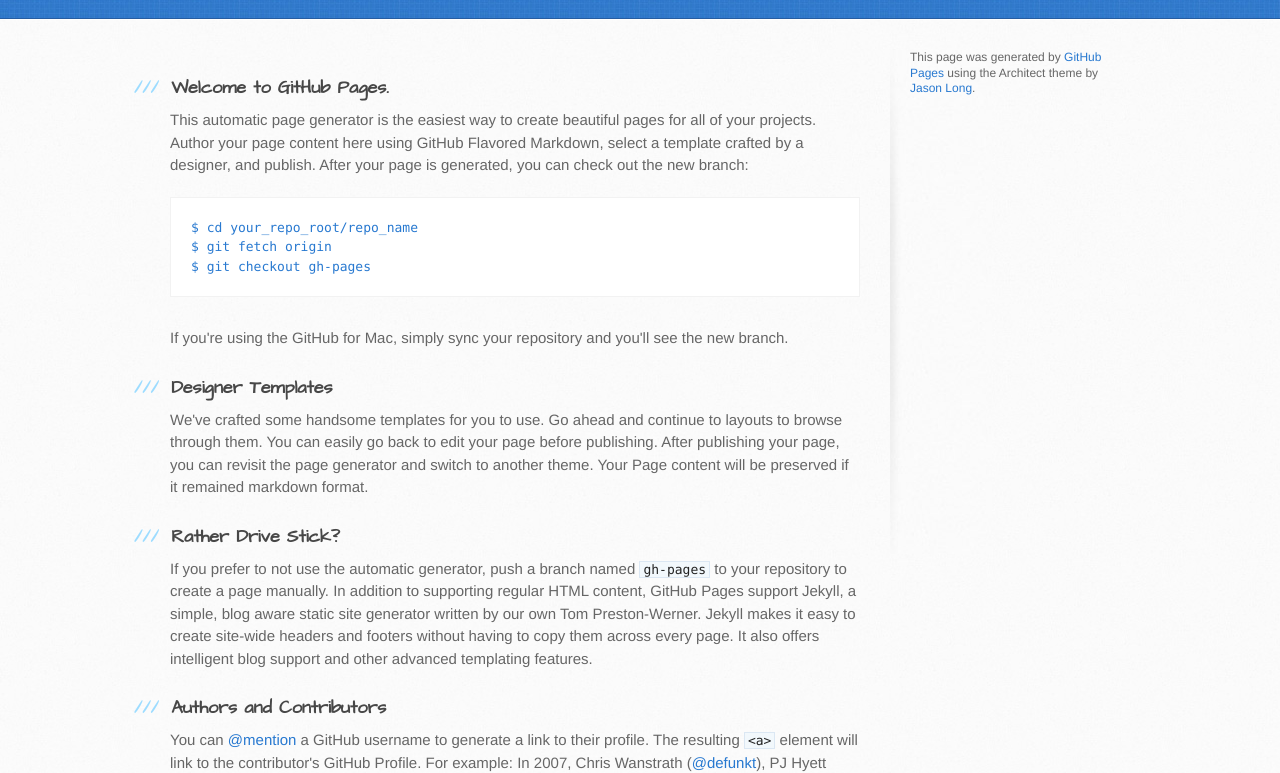
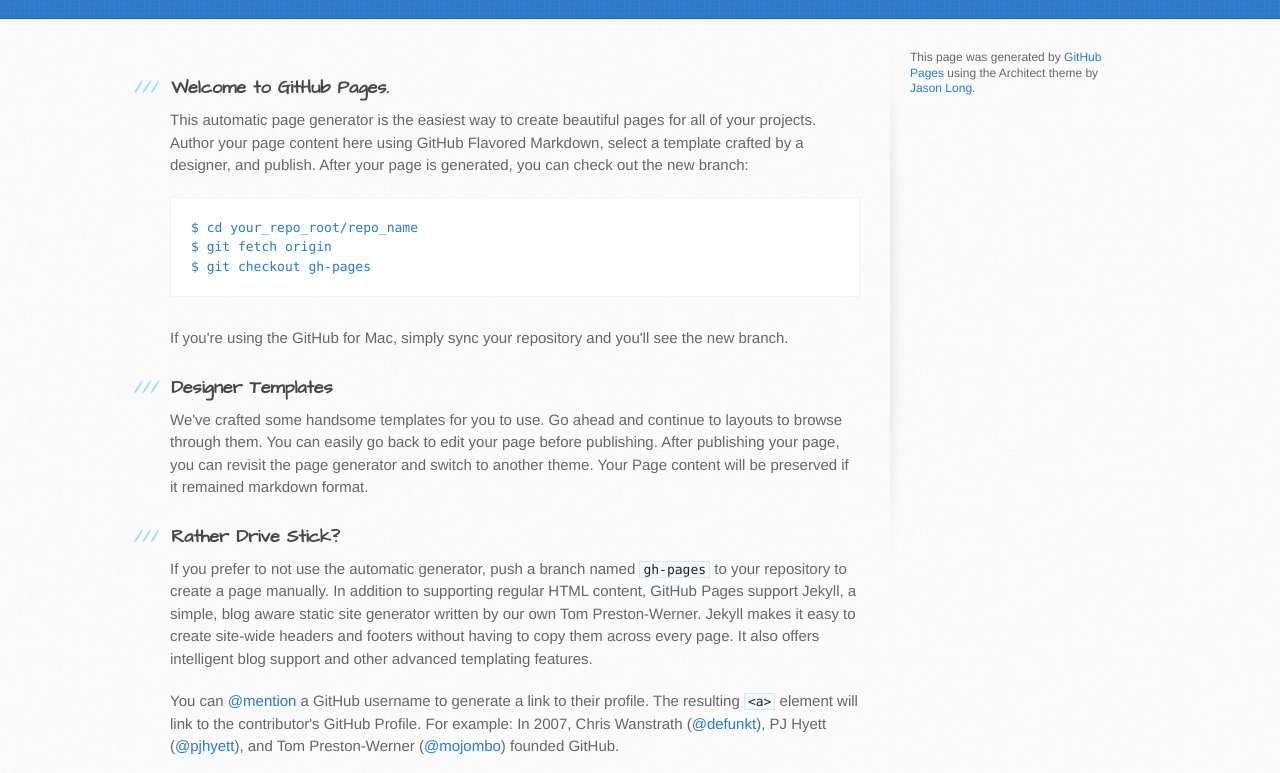
Before and after one commit to dyennam/dyennam.github.io, a plain HTML site: page index.html in a window 1280 px wide. Shown: the part 182-955 px from the top of the page. Drawn offline with Linux system fonts and the light colour scheme.

Commit message:
removed authors and contribution

```diff
--- a/index.html
+++ b/index.html
@@ -50,8 +50,6 @@ $ git checkout gh-pages
 
 <p>If you prefer to not use the automatic generator, push a branch named <code>gh-pages</code> to your repository to create a page manually. In addition to supporting regular HTML content, GitHub Pages support Jekyll, a simple, blog aware static site generator written by our own Tom Preston-Werner. Jekyll makes it easy to create site-wide headers and footers without having to copy them across every page. It also offers intelligent blog support and other advanced templating features.</p>
 
-<h3>
-<a name="authors-and-contributors" class="anchor" href="#authors-and-contributors"><span class="octicon octicon-link"></span></a>Authors and Contributors</h3>
 
 <p>You can <a href="https://github.com/blog/821" class="user-mention">@mention</a> a GitHub username to generate a link to their profile. The resulting <code>&lt;a&gt;</code> element will link to the contributor's GitHub Profile. For example: In 2007, Chris Wanstrath (<a href="https://github.com/defunkt" class="user-mention">@defunkt</a>), PJ Hyett (<a href="https://github.com/pjhyett" class="user-mention">@pjhyett</a>), and Tom Preston-Werner (<a href="https://github.com/mojombo" class="user-mention">@mojombo</a>) founded GitHub.</p>
 
```
